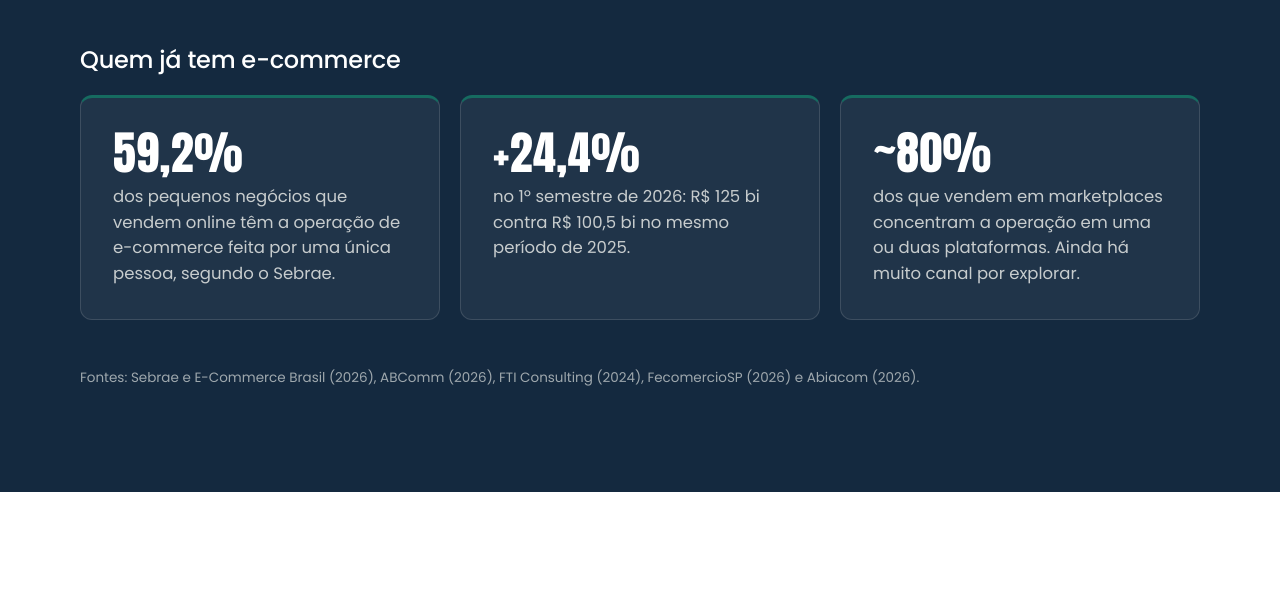
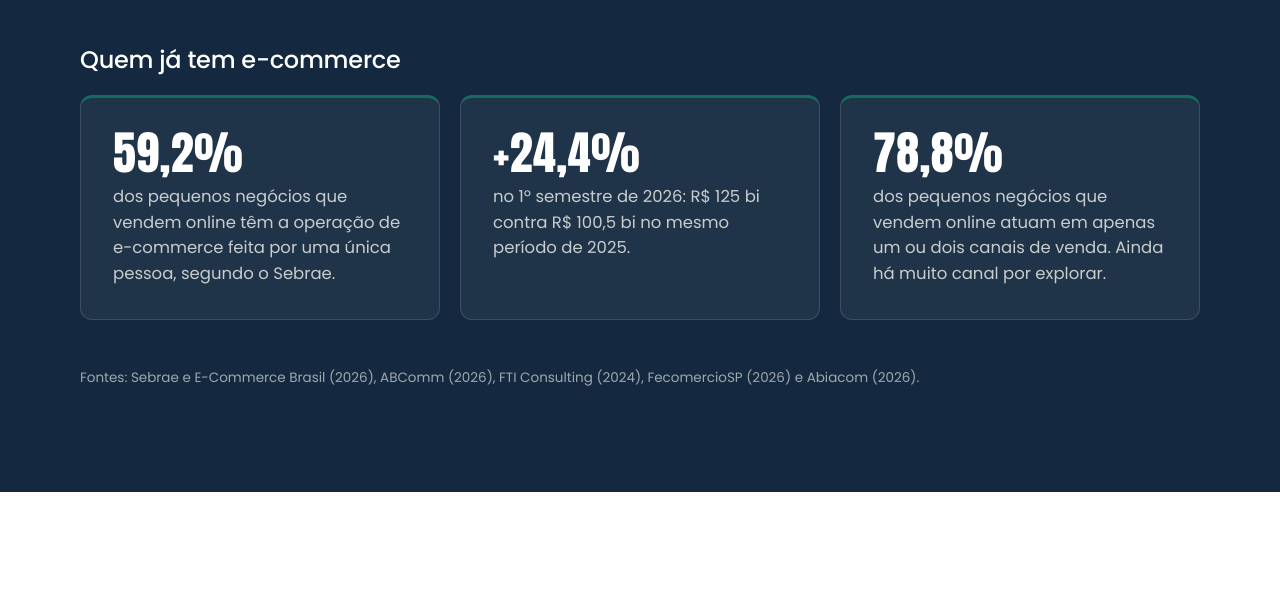
Before and after one commit to julianostrozzi/consultoria, a plain HTML site: page index.html in a window 1280 px wide. Shown: the part 2266-2859 px from the top of the page. Drawn offline with Linux system fonts and the light colour scheme.

Commit message:
Mercado: card de 80% trocado por 78,8% (Radar Mercado Digital 2026)
Fonte: Radar Mercado Digital 2026, Sebrae e E-Commerce Brasil (3.081 empresários). Aprovado no chat em 19/11/2026.

Aprovado pelo Juliano. Publicado pelo Davi (webmaster).

```diff
--- a/index.html
+++ b/index.html
@@ -541,7 +541,7 @@ body { margin: 0; }
       <div class="stats c3">
         <div class="stat"><p class="num">59,2%</p><p>dos pequenos negócios que vendem online têm a operação de e-commerce feita por uma única pessoa, segundo o Sebrae.</p></div>
         <div class="stat"><p class="num">+24,4%</p><p>no 1º semestre de 2026: R$ 125 bi contra R$ 100,5 bi no mesmo período de 2025.</p></div>
-        <div class="stat"><p class="num">~80%</p><p>dos que vendem em marketplaces concentram a operação em uma ou duas plataformas. Ainda há muito canal por explorar.</p></div>
+        <div class="stat"><p class="num">78,8%</p><p>dos pequenos negócios que vendem online atuam em apenas um ou dois canais de venda. Ainda há muito canal por explorar.</p></div>
       </div>
     </div>
     <p class="src">Fontes: Sebrae e E-Commerce Brasil (2026), ABComm (2026), FTI Consulting (2024), FecomercioSP (2026) e Abiacom (2026).</p>
```
